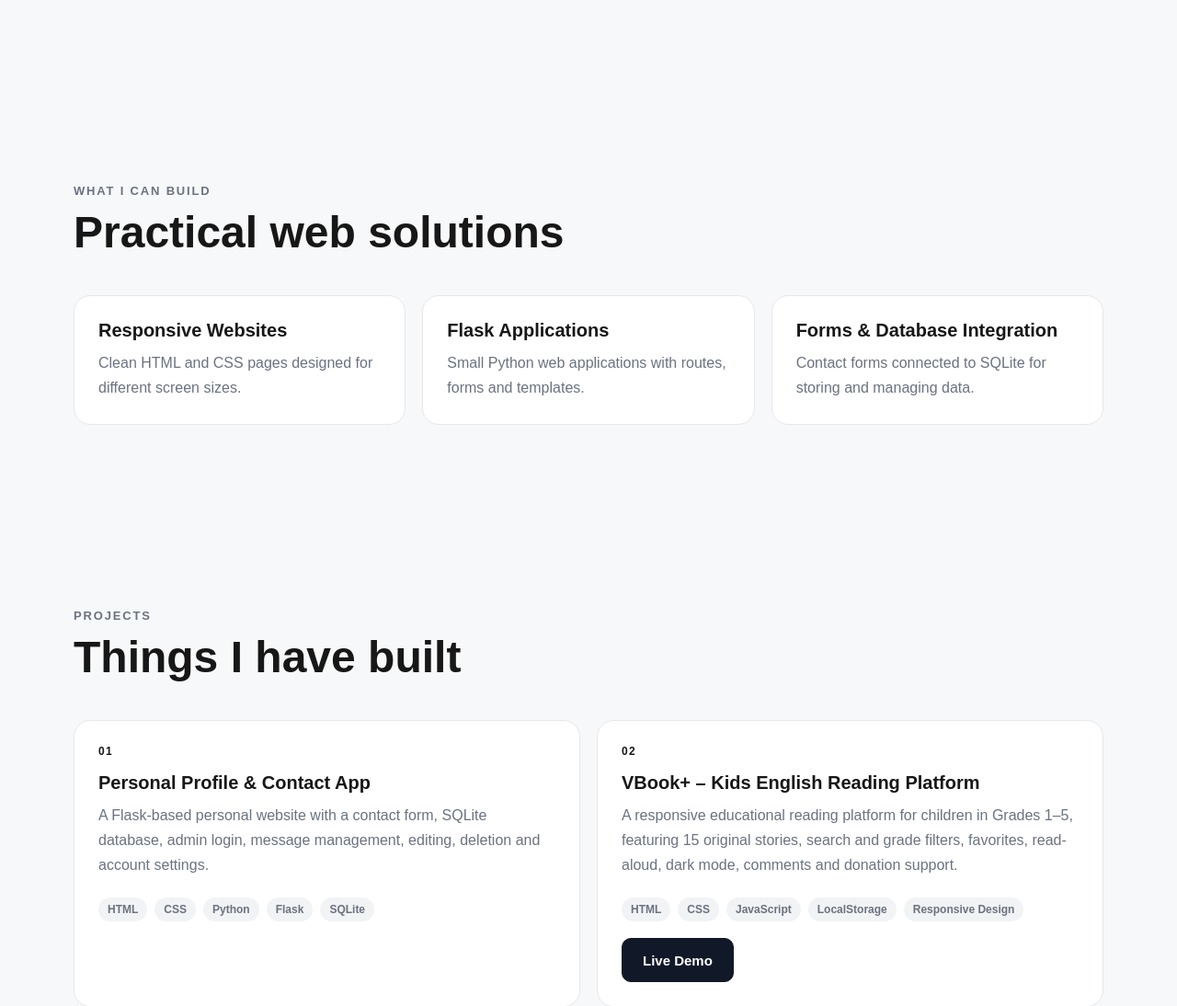
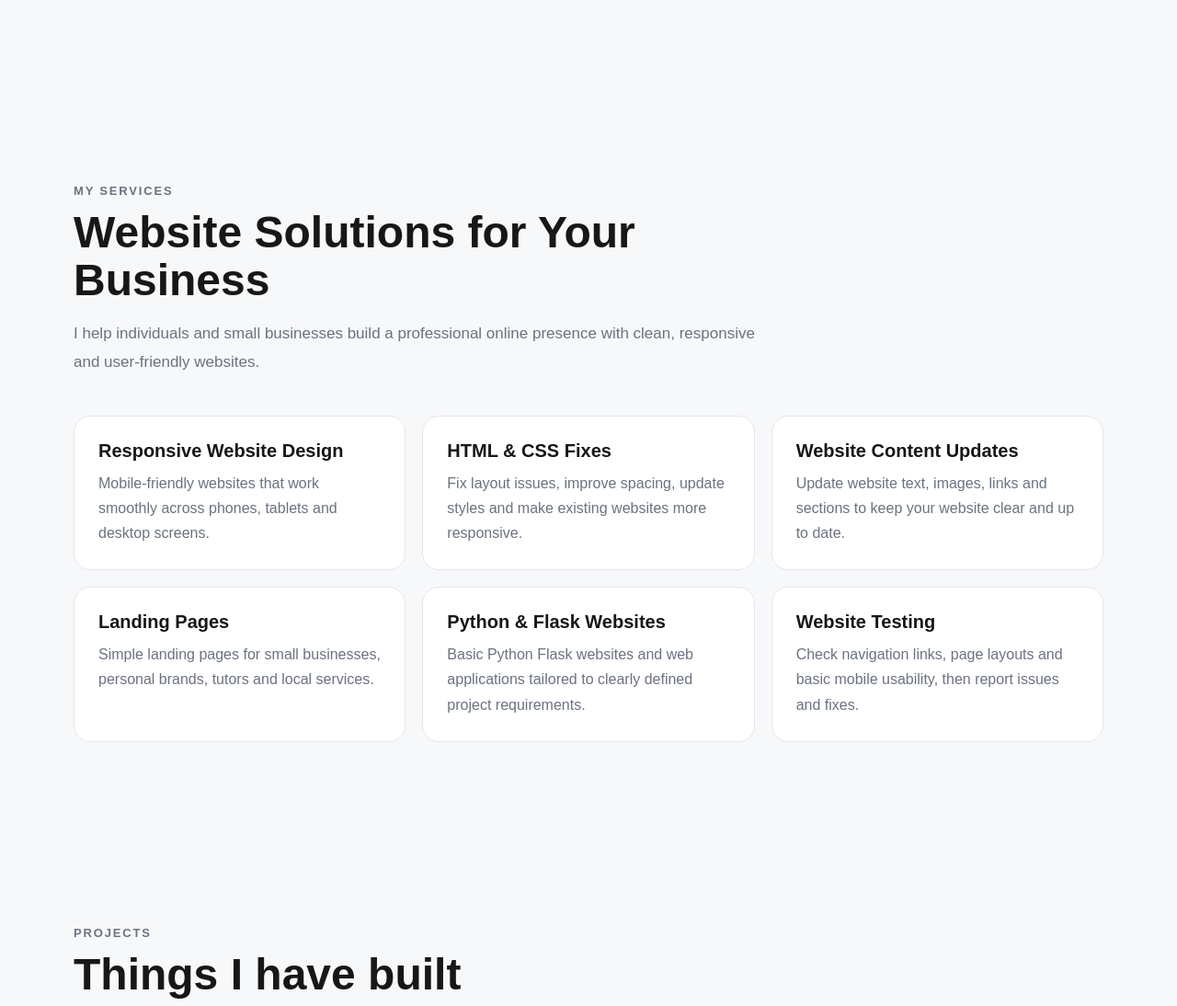
Before and after one commit to Usman-programmer786/myprofile, a Flask app: page / in a window 1280 px wide. Shown: the part 2711-3805 px from the top of the page at 92% size. Run offline with Flask 3, Linux system fonts and the light colour scheme; some libraries are stand-ins or nearby versions.

Commit message:
Update Profile.html

```diff
--- a/templates/Profile.html
+++ b/templates/Profile.html
@@ -153,24 +153,64 @@
 <!-- ==================== SERVICES ==================== -->
 <section id="services" class="section services-section reveal">
     <div class="container">
-                <p class="section-label">What I Can Build</p>
-                <h2 class="section-title">Practical web solutions</h2>
+        <p class="section-label">My Services</p>
+        <h2 class="section-title">Website Solutions for Your Business</h2>
+
+        <p class="section-text">
+            I help individuals and small businesses build a professional
+            online presence with clean, responsive and user-friendly websites.
+        </p>
 
         <div class="services-grid">
+
             <article class="service-card reveal">
-                        <h3>Responsive Websites</h3>
-                        <p>Clean HTML and CSS pages designed for different screen sizes.</p>
+                <h3>Responsive Website Design</h3>
+                <p>
+                    Mobile-friendly websites that work smoothly across
+                    phones, tablets and desktop screens.
+                </p>
             </article>
 
             <article class="service-card reveal">
-                        <h3>Flask Applications</h3>
-                        <p>Small Python web applications with routes, forms and templates.</p>
+                <h3>HTML & CSS Fixes</h3>
+                <p>
+                    Fix layout issues, improve spacing, update styles
+                    and make existing websites more responsive.
+                </p>
             </article>
 
             <article class="service-card reveal">
-                        <h3>Forms & Database Integration</h3>
-                        <p>Contact forms connected to SQLite for storing and managing data.</p>
+                <h3>Website Content Updates</h3>
+                <p>
+                    Update website text, images, links and sections
+                    to keep your website clear and up to date.
+                </p>
             </article>
+
+            <article class="service-card reveal">
+                <h3>Landing Pages</h3>
+                <p>
+                    Simple landing pages for small businesses,
+                    personal brands, tutors and local services.
+                </p>
+            </article>
+
+            <article class="service-card reveal">
+                <h3>Python & Flask Websites</h3>
+                <p>
+                    Basic Python Flask websites and web applications
+                    tailored to clearly defined project requirements.
+                </p>
+            </article>
+
+            <article class="service-card reveal">
+                <h3>Website Testing</h3>
+                <p>
+                    Check navigation links, page layouts and basic
+                    mobile usability, then report issues and fixes.
+                </p>
+            </article>
+
         </div>
     </div>
 </section>
```
Lines whose indentation alone changed are shown as unchanged.
